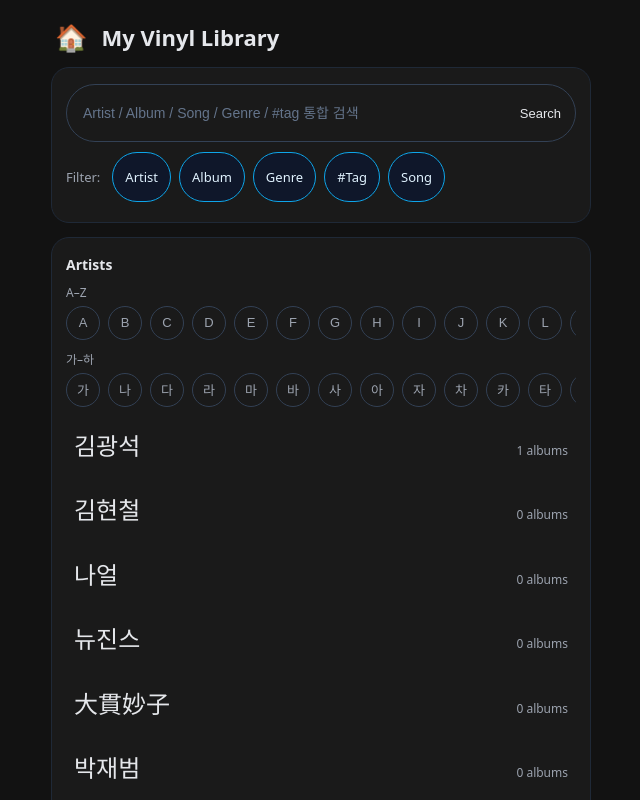
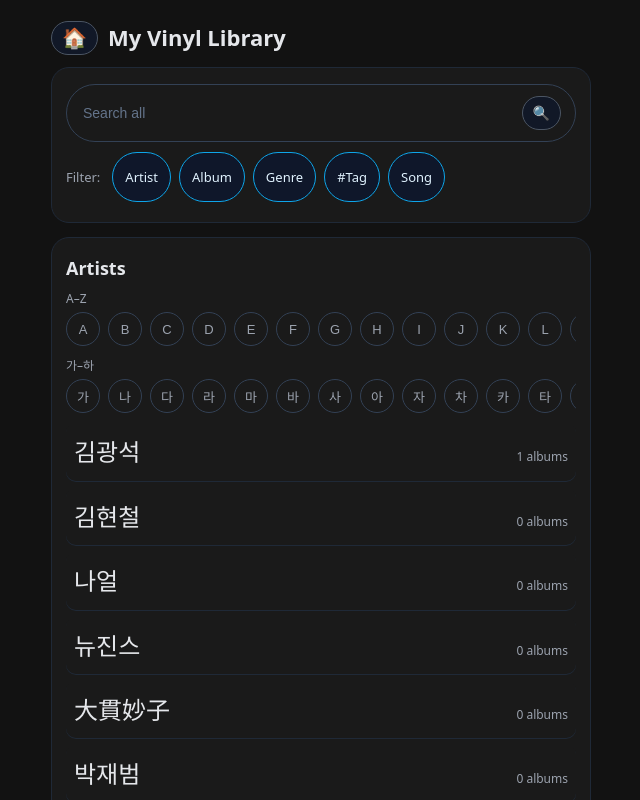
Before and after one commit to Kimtimist/dev1, a plain HTML site: page index.html in a window 1280 px wide. Shown: the top 800 px of the page, without its empty margins (319-959 px from the left). Drawn offline with Linux system fonts and the light colour scheme.

Commit message:
Update index.html

```diff
--- a/index.html
+++ b/index.html
@@ -28,13 +28,17 @@
       margin-bottom: 12px;
     }
     .home-icon-button {
-      border: none;
-      background: transparent;
+      border-radius: 999px;
+      border: 1px solid #4b5563;
+      background: #111827;
       color: #e5e7eb;
-      font-size: 26px; /* 제목 크기급 아이콘 */
+      font-size: 20px;
       cursor: pointer;
-      padding: 4px;
+      padding: 6px 10px;
       line-height: 1;
+      display: inline-flex;
+      align-items: center;
+      justify-content: center;
     }
     h1 {
       font-size: 22px;
@@ -77,12 +81,18 @@
       color: #64748b;
     }
     .search-button {
-      font-size: 13px;
+      border-radius: 999px;
+      border: 1px solid #4b5563;
+      background: #111827;
       color: #e5e7eb;
-      border: none;
-      background: transparent;
+      font-size: 14px;
       cursor: pointer;
-      padding: 4px 0;
+      padding: 6px 10px;
+      min-width: 34px;
+      min-height: 34px;
+      display: inline-flex;
+      align-items: center;
+      justify-content: center;
     }
 
     /* 필터 버튼: 한 줄 스크롤 + filter: 라벨 */
@@ -132,6 +142,11 @@
       font-weight: 600;
       margin-bottom: 6px;
     }
+    /* Artists 타이틀만 30% 정도 크게 */
+    .section-title.artists-title {
+      font-size: 18px;
+    }
+
     .section-caption {
       font-size: 12px;
       color: #9ca3af;
@@ -191,14 +206,17 @@
       padding: 10px 8px;
       border-radius: 10px;
       cursor: pointer;
+      /* 아주 옅은 가로줄 느낌 */
+      box-shadow: inset 0 -1px 0 #1f2937;
     }
     .artist-item.selected {
       background: #0f172a;
       border: 1px solid #0ea5e9;
+      box-shadow: none;
     }
     .artist-name {
       font-weight: 500;
-      font-size: 24px; /* 기존보다 크게 (약 2배 느낌) */
+      font-size: 24px; /* 기존보다 크게 */
     }
     .artist-meta {
       font-size: 12px;
@@ -241,12 +259,12 @@
       margin-bottom: 2px;
     }
 
-    /* 페이지네이션 */
+    /* 페이지네이션: A~Z 버튼과 같은 크기 */
     .artist-pagination {
       display: flex;
       align-items: center;
       justify-content: center;
-      gap: 6px;
+      gap: 10px;
       margin-top: 8px;
       font-size: 12px;
       color: #9ca3af;
@@ -254,15 +272,18 @@
     }
     .page-btn,
     .page-num {
-      padding: 6px 10px;
+      width: 34px;
+      height: 34px;
       border-radius: 999px;
       border: 1px solid #334155;
       background: #1a1a1a;
       color: #e5e7eb;
       cursor: pointer;
-      font-size: 12px;
-      min-width: 34px;
+      font-size: 13px;
       text-align: center;
+      display: inline-flex;
+      align-items: center;
+      justify-content: center;
     }
     .page-btn:disabled {
       opacity: 0.35;
@@ -312,7 +333,7 @@
       margin-top: 3px;
     }
 
-    /* Back 표시 (텍스트는 남겨두고 동작은 history.back) */
+    /* Back 표시 */
     .back-row {
       display: flex;
       align-items: center;
@@ -347,7 +368,7 @@
       background: #1a1a1a;
       padding: 16px 16px 14px;
       box-shadow: 0 20px 40px rgba(0, 0, 0, 0.6);
-      font-size: 19px; /* 기존 13px 기준 1.5배 정도 */
+      font-size: 19px;
     }
     .modal-header {
       display: flex;
@@ -401,9 +422,9 @@
           <input
             id="searchInput"
             class="search-input"
-            placeholder="Artist / Album / Song / Genre / #tag 통합 검색"
+            placeholder="Search all"
           />
-          <button id="searchButton" class="search-button">Search</button>
+          <button id="searchButton" class="search-button">🔍</button>
         </div>
         <div class="filter-row">
           <span class="filter-label">Filter:</span>
@@ -436,7 +457,7 @@
     <div class="card" id="explorerCard">
       <!-- Artist 페이지 -->
       <div id="artistView">
-        <div class="section-title">Artists</div>
+        <div class="section-title artists-title">Artists</div>
 
         <div style="font-size:12px;color:#9ca3af;margin-bottom:4px;">A–Z</div>
         <div id="latinRow" class="az-row"></div>
```
